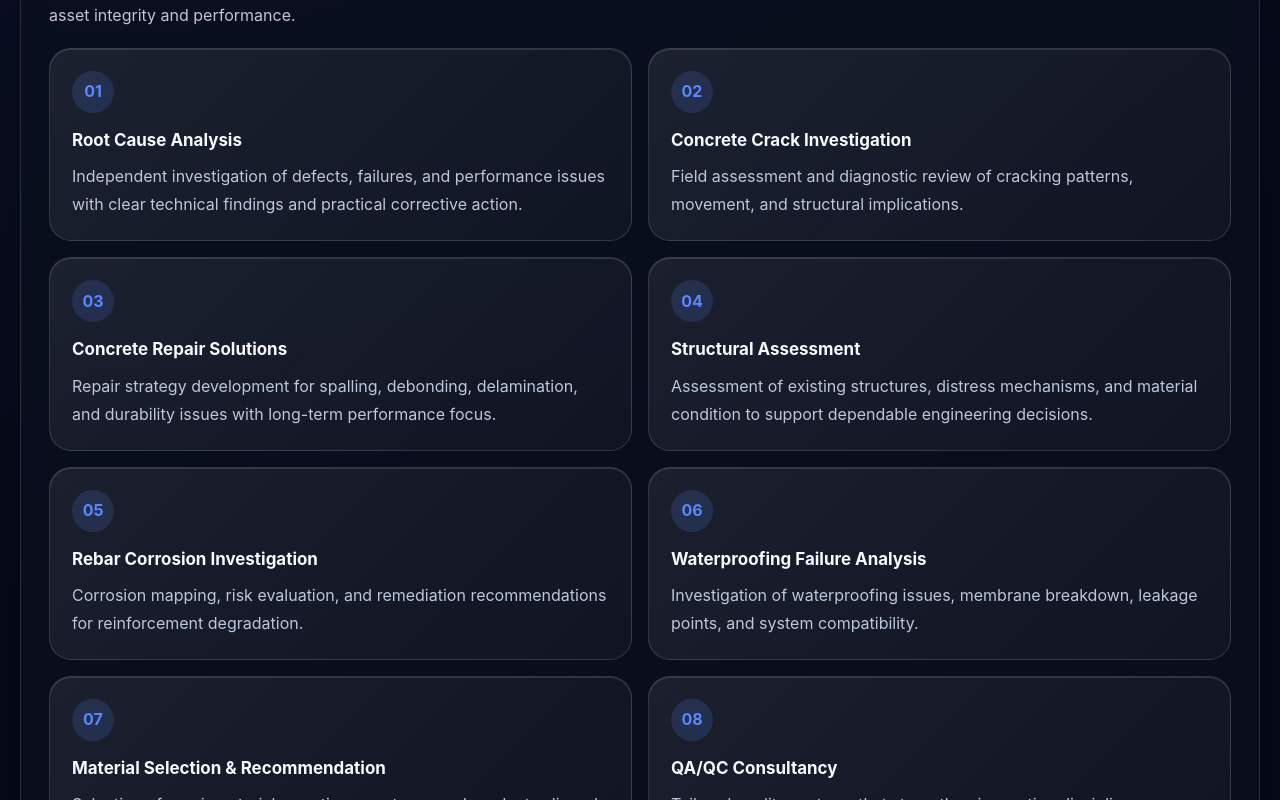
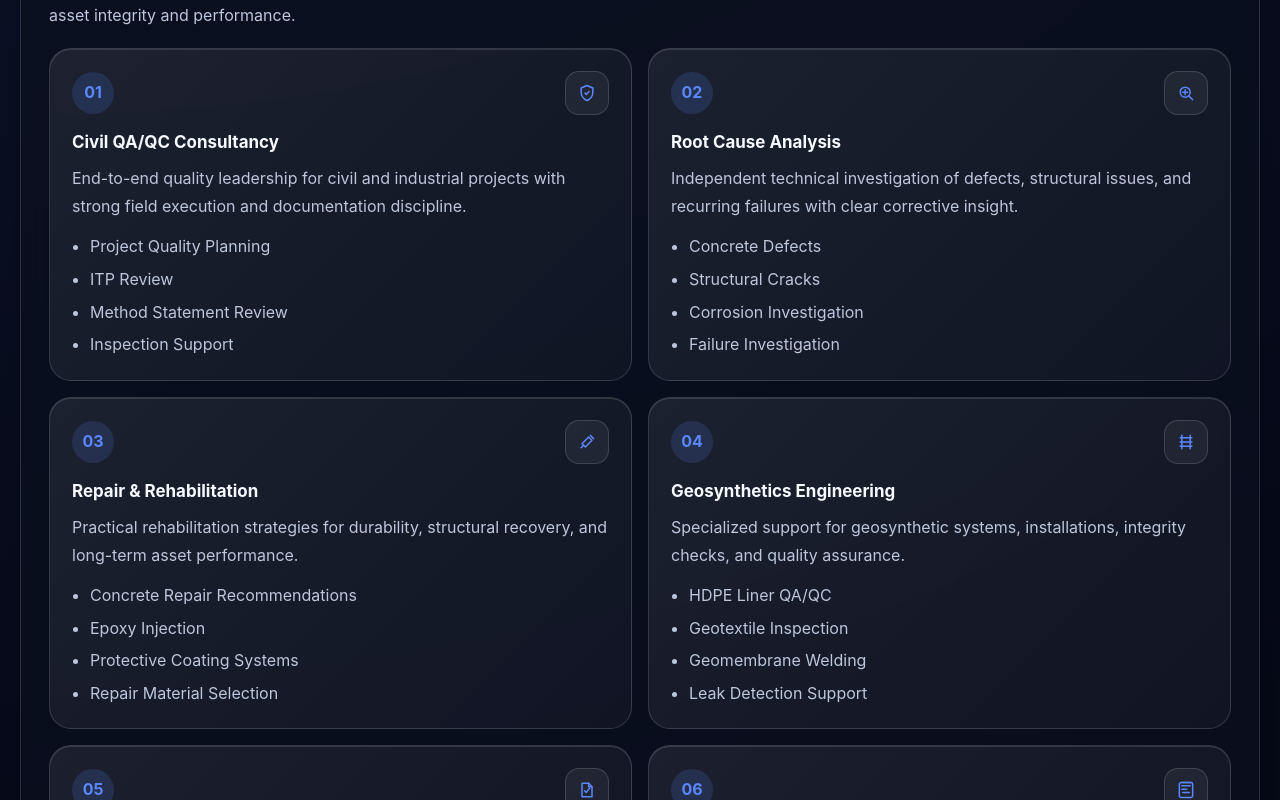
Before and after one commit to fozulrahuman3-rgb/fozul-engineering, a React (Vite) app: page / in a window 1280 px wide. Shown: the part 1660-2460 px from the top of the page. Built offline with nearby package versions, Linux system fonts and the light colour scheme.

Commit message:
Added consultancy services section

```diff
--- a/src/App.css
+++ b/src/App.css
@@ -433,6 +433,7 @@ a {
 
 .service-grid,
 .expertise-grid,
+.knowledge-grid,
 .why-choose-grid,
 .future-ready-grid {
   display: grid;
@@ -448,6 +449,10 @@ a {
   grid-template-columns: repeat(2, minmax(0, 1fr));
 }
 
+.knowledge-grid {
+  grid-template-columns: repeat(3, minmax(0, 1fr));
+}
+
 .why-choose-grid {
   grid-template-columns: repeat(2, minmax(0, 1fr));
 }
@@ -458,6 +463,7 @@ a {
 
 .service-card,
 .expertise-card,
+.knowledge-card,
 .why-choose-card,
 .future-ready-card {
   padding: 22px;
@@ -465,6 +471,20 @@ a {
   border: 1px solid var(--border);
   background: linear-gradient(135deg, rgba(255, 255, 255, 0.08), rgba(255, 255, 255, 0.03));
   box-shadow: inset 0 1px 0 rgba(255, 255, 255, 0.12);
+  transition: transform 0.25s ease, border-color 0.25s ease, background 0.25s ease;
+}
+
+.service-card:hover {
+  border-color: rgba(91, 135, 255, 0.32);
+  background: linear-gradient(135deg, rgba(91, 135, 255, 0.16), rgba(255, 255, 255, 0.04));
+}
+
+.service-header {
+  display: flex;
+  align-items: center;
+  justify-content: space-between;
+  gap: 12px;
+  margin-bottom: 14px;
 }
 
 .service-index {
@@ -473,15 +493,36 @@ a {
   justify-content: center;
   width: 42px;
   height: 42px;
-  margin-bottom: 14px;
   border-radius: 50%;
   background: var(--accent-soft);
   color: var(--accent);
   font-weight: 700;
 }
 
+.service-icon {
+  display: inline-flex;
+  align-items: center;
+  justify-content: center;
+  width: 44px;
+  height: 44px;
+  border-radius: 14px;
+  background: rgba(255, 255, 255, 0.06);
+  border: 1px solid var(--border);
+}
+
+.service-icon svg {
+  width: 20px;
+  height: 20px;
+  fill: none;
+  stroke: var(--accent);
+  stroke-width: 1.8;
+  stroke-linecap: round;
+  stroke-linejoin: round;
+}
+
 .service-card h3,
 .expertise-card h3,
+.knowledge-card h3,
 .why-choose-card h3,
 .future-ready-card h3 {
   margin: 0 0 8px;
@@ -490,11 +531,97 @@ a {
 
 .service-card p,
 .expertise-card p,
+.knowledge-card p,
 .why-choose-card p,
 .future-ready-card p {
   margin: 0;
   color: var(--muted);
   line-height: 1.75;
+}
+
+.service-highlights {
+  margin: 14px 0 0;
+  padding-left: 18px;
+  color: var(--text);
+  display: grid;
+  gap: 7px;
+}
+
+.service-highlights li {
+  color: var(--muted);
+}
+
+.knowledge-card {
+  position: relative;
+  overflow: hidden;
+  transition: transform 0.25s ease, border-color 0.25s ease, background 0.25s ease;
+}
+
+.knowledge-card::before {
+  content: '';
+  position: absolute;
+  inset: 0;
+  background: linear-gradient(135deg, rgba(91, 135, 255, 0.16), transparent 70%);
+  opacity: 0;
+  transition: opacity 0.25s ease;
+  pointer-events: none;
+}
+
+.knowledge-card:hover {
+  transform: translateY(-6px) scale(1.01);
+  border-color: rgba(91, 135, 255, 0.34);
+  background: linear-gradient(135deg, rgba(91, 135, 255, 0.16), rgba(255, 255, 255, 0.04));
+}
+
+.knowledge-card:hover::before {
+  opacity: 1;
+}
+
+.knowledge-icon {
+  position: relative;
+  z-index: 1;
+  display: inline-flex;
+  align-items: center;
+  justify-content: center;
+  width: 48px;
+  height: 48px;
+  margin-bottom: 14px;
+  border-radius: 14px;
+  background: var(--accent-soft);
+  border: 1px solid rgba(91, 135, 255, 0.2);
+}
+
+.knowledge-icon svg {
+  width: 22px;
+  height: 22px;
+  fill: none;
+  stroke: var(--accent);
+  stroke-width: 1.8;
+  stroke-linecap: round;
+  stroke-linejoin: round;
+}
+
+.knowledge-content {
+  position: relative;
+  z-index: 1;
+}
+
+.knowledge-link {
+  margin-top: 14px;
+  border: 1px solid var(--border);
+  border-radius: 999px;
+  background: var(--surface);
+  color: var(--text);
+  padding: 9px 14px;
+  cursor: pointer;
+  font-weight: 600;
+  transition: background 0.2s ease, border-color 0.2s ease, color 0.2s ease;
+}
+
+.knowledge-link:hover {
+  background: var(--accent-soft);
+  border-color: rgba(91, 135, 255, 0.28);
+  color: var(--accent);
 }
 
 .future-ready-card span {
@@ -983,6 +1110,7 @@ a {
   .project-grid,
   .service-grid,
   .expertise-grid,
+  .knowledge-grid,
   .why-choose-grid,
   .future-ready-grid {
     grid-template-columns: 1fr;
--- a/src/App.jsx
+++ b/src/App.jsx
@@ -12,6 +12,7 @@ const navItems = [
   { label: 'About', href: '#about' },
   { label: 'Services', href: '#services' },
   { label: 'Expertise', href: '#expertise' },
+  { label: 'Knowledge', href: '#knowledge-center' },
   { label: 'Why Us', href: '#why-choose' },
   { label: 'Contact', href: '#contact' },
 ]
@@ -32,16 +33,42 @@ const aboutHighlights = [
 ]
 
 const consultancyServices = [
-  { title: 'Root Cause Analysis', description: 'Independent investigation of defects, failures, and performance issues with clear technical findings and practical corrective action.' },
-  { title: 'Concrete Crack Investigation', description: 'Field assessment and diagnostic review of cracking patterns, movement, and structural implications.' },
-  { title: 'Concrete Repair Solutions', description: 'Repair strategy development for spalling, debonding, delamination, and durability issues with long-term performance focus.' },
-  { title: 'Structural Assessment', description: 'Assessment of existing structures, distress mechanisms, and material condition to support dependable engineering decisions.' },
-  { title: 'Rebar Corrosion Investigation', description: 'Corrosion mapping, risk evaluation, and remediation recommendations for reinforcement degradation.' },
-  { title: 'Waterproofing Failure Analysis', description: 'Investigation of waterproofing issues, membrane breakdown, leakage points, and system compatibility.' },
-  { title: 'Material Selection & Recommendation', description: 'Selection of repair materials, coatings, systems, and products aligned with environment and service conditions.' },
-  { title: 'QA/QC Consultancy', description: 'Tailored quality systems that strengthen inspection discipline, compliance, and project execution confidence.' },
-  { title: 'Project Quality Documentation', description: 'Preparation of quality plans, method statements, ITPs, and client-ready technical documentation packages.' },
-  { title: 'Vendor & Factory Inspection', description: 'Supplier evaluation and inspection support to secure reliable materials, workmanship, and project delivery.' },
+  {
+    title: 'Civil QA/QC Consultancy',
+    description: 'End-to-end quality leadership for civil and industrial projects with strong field execution and documentation discipline.',
+    highlights: ['Project Quality Planning', 'ITP Review', 'Method Statement Review', 'Inspection Support'],
+    icon: 'quality',
+  },
+  {
+    title: 'Root Cause Analysis',
+    description: 'Independent technical investigation of defects, structural issues, and recurring failures with clear corrective insight.',
+    highlights: ['Concrete Defects', 'Structural Cracks', 'Corrosion Investigation', 'Failure Investigation'],
+    icon: 'analysis',
+  },
+  {
+    title: 'Repair & Rehabilitation',
+    description: 'Practical rehabilitation strategies for durability, structural recovery, and long-term asset performance.',
+    highlights: ['Concrete Repair Recommendations', 'Epoxy Injection', 'Protective Coating Systems', 'Repair Material Selection'],
+    icon: 'repair',
+  },
+  {
+    title: 'Geosynthetics Engineering',
+    description: 'Specialized support for geosynthetic systems, installations, integrity checks, and quality assurance.',
+    highlights: ['HDPE Liner QA/QC', 'Geotextile Inspection', 'Geomembrane Welding', 'Leak Detection Support'],
+    icon: 'liner',
+  },
+  {
+    title: 'Construction Quality Audit',
+    description: 'Structured audits and improvement programs that strengthen site control, accountability, and compliance.',
+    highlights: ['Site Quality Audit', 'NCR Investigation', 'CAPA Implementation', 'Quality Improvement'],
+    icon: 'inspection',
+  },
+  {
+    title: 'Technical Training',
+    description: 'Practical training solutions for site engineers, inspectors, and quality teams to raise performance standards.',
+    highlights: ['QA/QC Training', 'Inspection Training', 'Site Engineer Training', 'Practical Workshops'],
+    icon: 'plan',
+  },
 ]
 
 const engineeringExpertise = [
@@ -55,6 +82,21 @@ const engineeringExpertise = [
   { title: 'Geotextiles', description: 'Material compatibility, installation quality, and performance verification for geotechnical works.' },
   { title: 'Earthworks', description: 'Compaction, subgrade, and earthwork quality leadership for infrastructure and industrial projects.' },
   { title: 'Structural Concrete', description: 'Inspection and quality control for structural concrete works from placement through cure and handover.' },
+]
+
+const knowledgeCenterItems = [
+  { title: 'Concrete Crack Investigation', description: 'Diagnostic insight into crack mechanisms, movement, and structural implications for actionable repair planning.', icon: 'crack' },
+  { title: 'Root Cause Analysis', description: 'Structured investigation of defects and failures to identify the underlying technical drivers.', icon: 'analysis' },
+  { title: 'Rebar Corrosion', description: 'Assessment of corrosion risk, penetration pathways, and reinforcement durability concerns.', icon: 'corrosion' },
+  { title: 'Concrete Repair Methods', description: 'Practical repair approaches for spalling, delamination, and material deterioration.', icon: 'repair' },
+  { title: 'Waterproofing Failures', description: 'Investigation of leakage, membrane failure, and moisture ingress to support durable remediation.', icon: 'waterproof' },
+  { title: 'Epoxy Injection', description: 'Injection-based repair strategies for crack sealing, tensile recovery, and structural continuity.', icon: 'epoxy' },
+  { title: 'Grouting Solutions', description: 'Advanced void filling, stabilization, and support methods for civil and structural applications.', icon: 'grout' },
+  { title: 'HDPE Liner Engineering', description: 'Engineering guidance for liner system quality, containment performance, and installation assurance.', icon: 'liner' },
+  { title: 'Geotextile Systems', description: 'Material selection and quality control support for separation, filtration, and reinforcement functions.', icon: 'geotextile' },
+  { title: 'Earthwork Quality Control', description: 'Best-practice oversight for compaction, subgrade, and earthwork execution standards.', icon: 'earthwork' },
+  { title: 'Industrial QA/QC Best Practices', description: 'Quality leadership methods to strengthen compliance, traceability, and execution discipline.', icon: 'qa' },
+  { title: 'Engineering Inspection Checklists', description: 'Field-ready inspection frameworks for efficiency, consistency, and audit readiness.', icon: 'checklist' },
 ]
 
 const whyChooseItems = [
@@ -214,6 +256,108 @@ function PremiumIcon({ name }) {
         <svg viewBox="0 0 24 24" aria-hidden="true">
           <path d="M12 21s5-5.2 5-10a5 5 0 1 0-10 0c0 4.8 5 10 5 10Z" />
           <circle cx="12" cy="11" r="2" />
+        </svg>
+      )
+    case 'crack':
+      return (
+        <svg viewBox="0 0 24 24" aria-hidden="true">
+          <path d="M5 19c2.4-4 3.8-6.7 5-9 1.2-2.3 2.5-4.2 4-6" />
+          <path d="M7 20c2-2.9 3.3-5.7 4.5-8.2 1.2-2.6 2.3-4.7 4.5-7.8" />
+        </svg>
+      )
+    case 'analysis':
+      return (
+        <svg viewBox="0 0 24 24" aria-hidden="true">
+          <circle cx="11" cy="11" r="6" />
+          <path d="m20 20-4.2-4.2" />
+          <path d="M8 11h6" />
+          <path d="M11 8v6" />
+        </svg>
+      )
+    case 'corrosion':
+      return (
+        <svg viewBox="0 0 24 24" aria-hidden="true">
+          <path d="M7 18c0-3.4 2.5-5.8 5-6.8 2.5-1 4.4-2.6 4.4-5.2 0-1.4-.7-2.6-1.9-3.4" />
+          <path d="M13 20c0-2.2 1.3-3.8 3.3-4.6 2-0.8 3.7-2 3.7-4.6 0-1.2-.4-2.2-1.1-3" />
+        </svg>
+      )
+    case 'repair':
+      return (
+        <svg viewBox="0 0 24 24" aria-hidden="true">
+          <path d="M14 6 6 14l4 4 8-8z" />
+          <path d="m5 19 3-3" />
+          <path d="m16 4 4 4" />
+        </svg>
+      )
+    case 'waterproof':
+      return (
+        <svg viewBox="0 0 24 24" aria-hidden="true">
+          <path d="M12 3c4.4 2.8 7 5.1 7 8.5 0 3.9-3.1 6.8-7 8.5-3.9-1.7-7-4.6-7-8.5C5 8.1 7.6 5.8 12 3Z" />
+          <path d="M9 11.5 11 13.5l4-4.5" />
+        </svg>
+      )
+    case 'epoxy':
+      return (
+        <svg viewBox="0 0 24 24" aria-hidden="true">
+          <path d="M8 4h8" />
+          <path d="M7 8h10" />
+          <path d="M6 12h12" />
+          <path d="M5 16h14" />
+          <path d="M4 20h16" />
+        </svg>
+      )
+    case 'grout':
+      return (
+        <svg viewBox="0 0 24 24" aria-hidden="true">
+          <rect x="4" y="5" width="16" height="14" rx="2" />
+          <path d="M8 10h8" />
+          <path d="M8 14h5" />
+        </svg>
+      )
+    case 'liner':
+      return (
+        <svg viewBox="0 0 24 24" aria-hidden="true">
+          <path d="M5 7h14" />
+          <path d="M5 12h14" />
+          <path d="M5 17h14" />
+          <path d="M7 4v16" />
+          <path d="M17 4v16" />
+        </svg>
+      )
+    case 'geotextile':
+      return (
+        <svg viewBox="0 0 24 24" aria-hidden="true">
+          <path d="M4 6h16" />
+          <path d="M4 12h16" />
+          <path d="M4 18h16" />
+          <path d="M7 4v16" />
+          <path d="M17 4v16" />
+        </svg>
+      )
+    case 'earthwork':
+      return (
+        <svg viewBox="0 0 24 24" aria-hidden="true">
+          <path d="M4 18h16" />
+          <path d="m7 18 2-6 3 3 3-6 2 5" />
+        </svg>
+      )
+    case 'qa':
+      return (
+        <svg viewBox="0 0 24 24" aria-hidden="true">
+          <path d="M8 4h10l2 2v14H8z" />
+          <path d="M14 4v4h4" />
+          <path d="m10 13 1.8 1.8 3.2-3.6" />
+        </svg>
+      )
+    case 'checklist':
+      return (
+        <svg viewBox="0 0 24 24" aria-hidden="true">
+          <path d="M9 6h11" />
+          <path d="M9 12h11" />
+          <path d="M9 18h11" />
+          <path d="m4 7 1.5 1.5L8 5" />
+          <path d="m4 13 1.5 1.5L8 11" />
+          <path d="m4 19 1.5 1.5L8 17" />
         </svg>
       )
     default:
@@ -432,10 +576,21 @@ function App() {
                 whileInView={{ opacity: 1, y: 0 }}
                 viewport={{ once: true, amount: 0.3 }}
                 transition={{ duration: 0.45, delay: index * 0.03 }}
+                whileHover={{ y: -8, scale: 1.01 }}
               >
-                <div className="service-index">0{index + 1}</div>
+                <div className="service-header">
+                  <div className="service-index">0{index + 1}</div>
+                  <div className="service-icon">
+                    <PremiumIcon name={item.icon} />
+                  </div>
+                </div>
                 <h3>{item.title}</h3>
                 <p>{item.description}</p>
+                <ul className="service-highlights">
+                  {item.highlights.map((highlight) => (
+                    <li key={highlight}>{highlight}</li>
+                  ))}
+                </ul>
               </motion.article>
             ))}
           </div>
@@ -461,6 +616,44 @@ function App() {
                 <h3>{item.title}</h3>
                 <p>{item.description}</p>
               </article>
+            ))}
+          </div>
+        </motion.section>
+
+        <motion.section
+          className="section"
+          id="knowledge-center"
+          initial="hidden"
+          whileInView="visible"
+          viewport={{ once: true, amount: 0.2 }}
+          variants={sectionAnimation}
+        >
+          <SectionHeading
+            eyebrow="Engineering Knowledge Center"
+            title="A premium resource library for engineering insight and practical decision support"
+            subtitle="Technical reference material for concrete diagnostics, repair planning, field inspection, and quality leadership."
+          />
+
+          <div className="knowledge-grid">
+            {knowledgeCenterItems.map((item, index) => (
+              <motion.article
+                key={item.title}
+                className="knowledge-card"
+                initial={{ opacity: 0, y: 22 }}
+                whileInView={{ opacity: 1, y: 0 }}
+                viewport={{ once: true, amount: 0.2 }}
+                transition={{ duration: 0.42, delay: index * 0.03 }}
+                whileHover={{ y: -6, scale: 1.01 }}
+              >
+                <div className="knowledge-icon">
+                  <PremiumIcon name={item.icon} />
+                </div>
+                <div className="knowledge-content">
+                  <h3>{item.title}</h3>
+                  <p>{item.description}</p>
+                  <button type="button" className="knowledge-link">Read More</button>
+                </div>
+              </motion.article>
             ))}
           </div>
         </motion.section>
```
